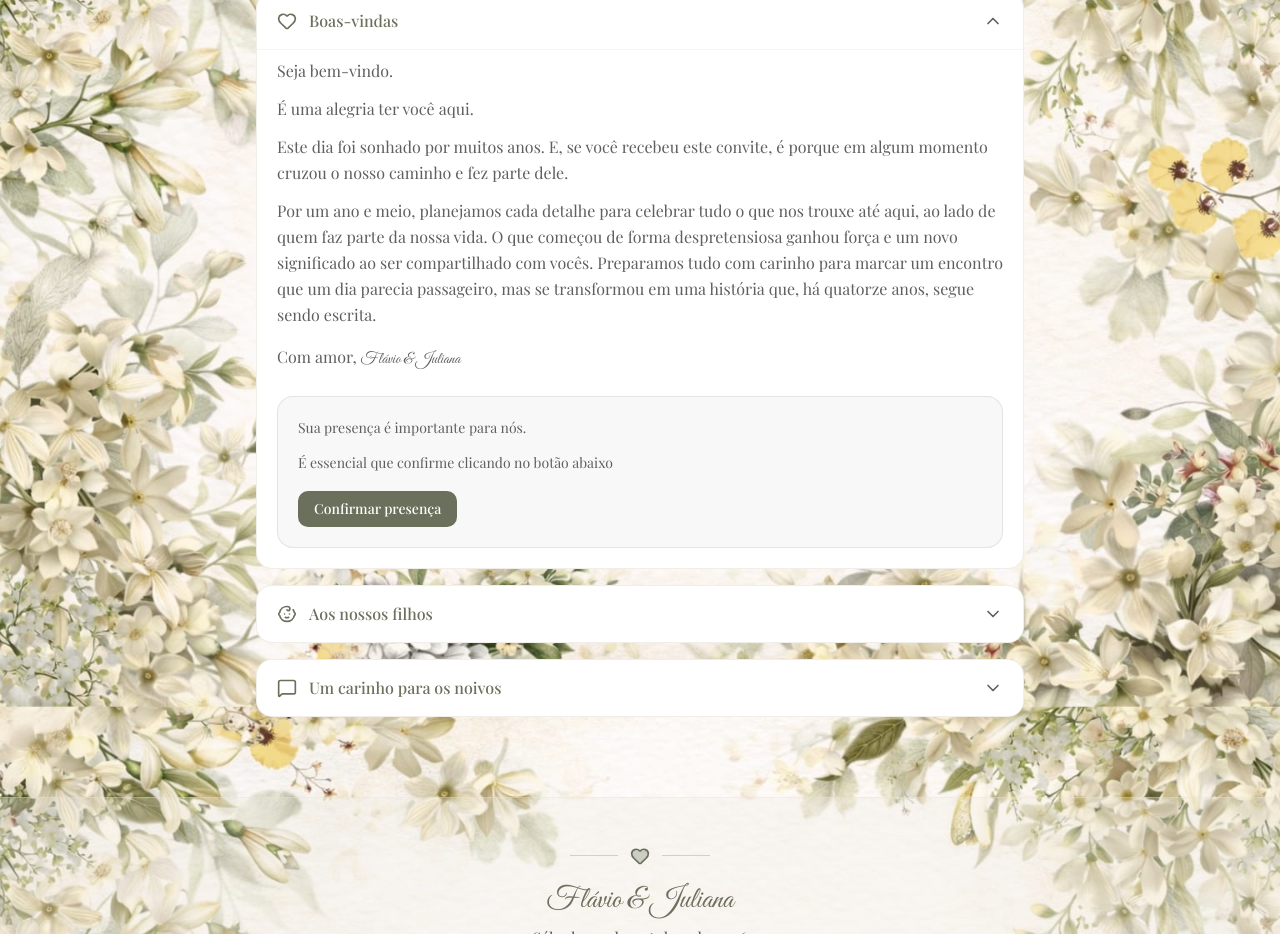
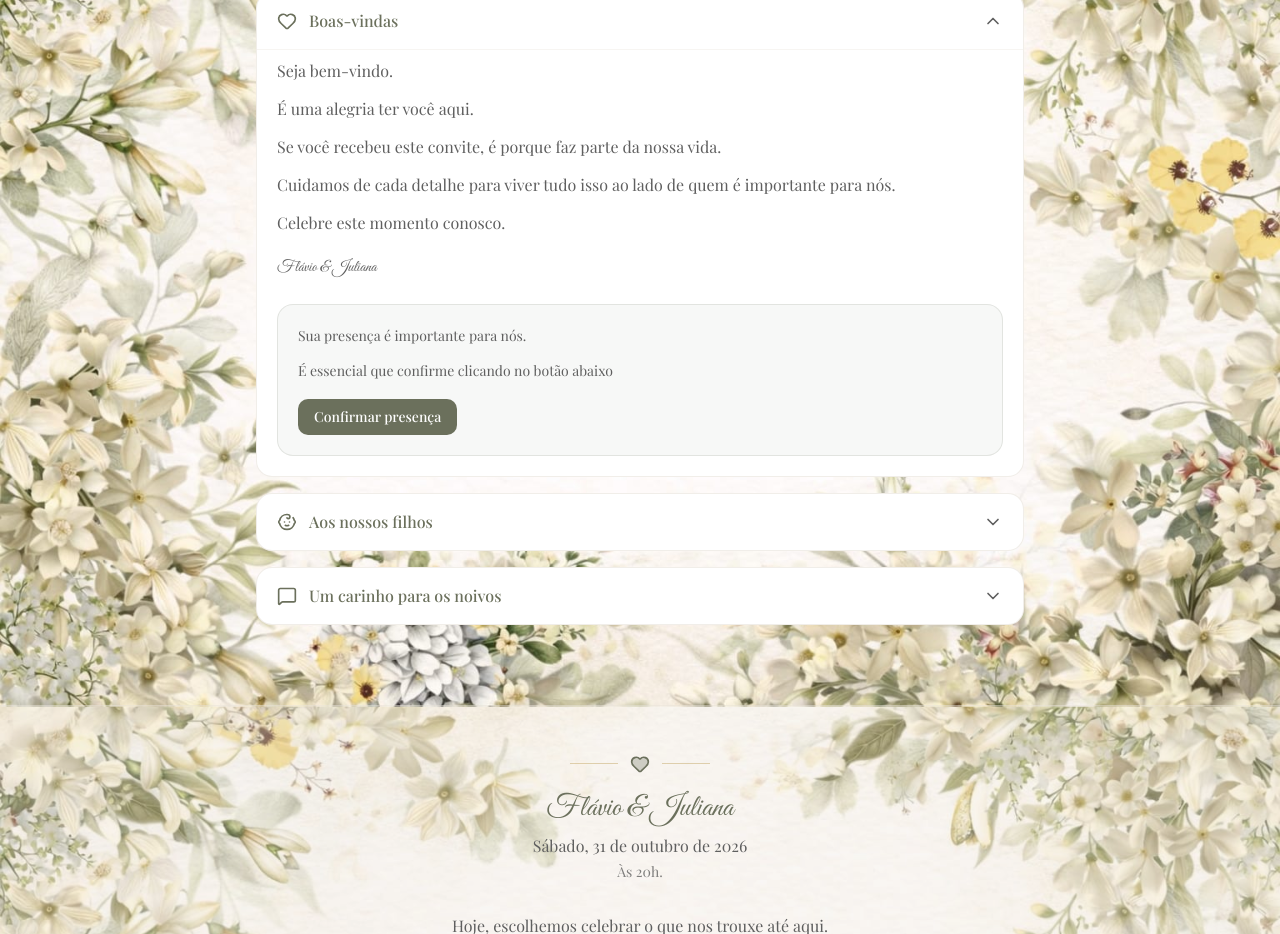
Before and after one commit to JhonB-DEVLP/Juliana-Casamento, a Next.js app: page / in a window 1280 px wide. Shown: the part 1000-1934 px from the top of the page. Built offline with nearby package versions, Linux system fonts and the light colour scheme; no server answers; the database is empty.

Commit message:
Alterando texto boas vindas

```diff
--- a/components/wedding/sections/inicio.tsx
+++ b/components/wedding/sections/inicio.tsx
@@ -19,15 +19,16 @@
             É uma alegria ter você aqui.
           </p>
           <p className="text-muted-foreground leading-relaxed mt-3">
-            Este dia foi sonhado por muitos anos.
-            E, se você recebeu este convite, é porque em algum momento cruzou o nosso caminho e fez parte dele.
+            Se você recebeu este convite, é porque faz parte da nossa vida.
           </p>
           <p className="text-muted-foreground leading-relaxed mt-3">
-            Por um ano e meio, planejamos cada detalhe para celebrar tudo o que nos trouxe até aqui, ao lado de quem faz parte da nossa vida.
-            O que começou de forma despretensiosa ganhou força e um novo significado ao ser compartilhado com vocês. Preparamos tudo com carinho para marcar um encontro que um dia parecia passageiro, mas se transformou em uma história que, há quatorze anos, segue sendo escrita.
+            Cuidamos de cada detalhe para viver tudo isso ao lado de quem é importante para nós.
+          </p>
+          <p className="text-muted-foreground leading-relaxed mt-3">
+            Celebre este momento conosco.
           </p>
           <p className="text-muted-foreground leading-relaxed mt-4">
-            Com amor, <span className="font-couple">Flávio & Juliana</span>
+            <span className="font-couple">Flávio & Juliana</span>
           </p>
         </div>
 
```
